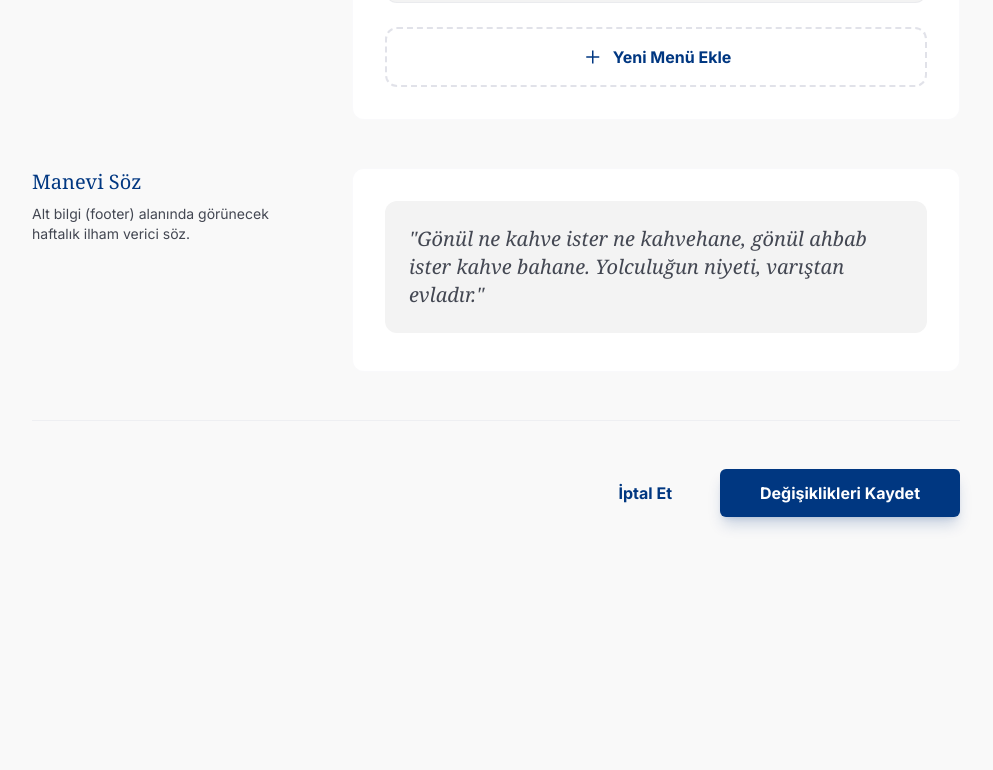
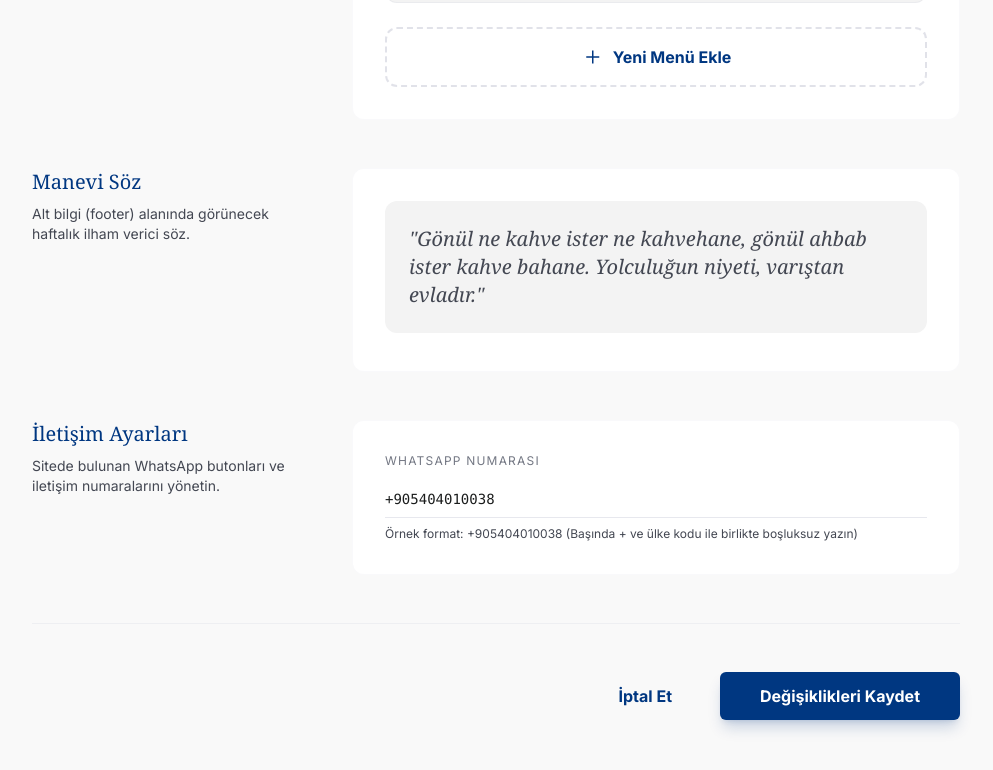
Before and after one commit to birokoli/hadiumreyegidelim, a Next.js app: page /admin/settings in a window 1280 px wide. Shown: the part 1722-2492 px from the top of the page, without its empty margins (272-1265 px from the left). Before the commit the page ends 2319 px from the top, so only its background shows below. Built offline with nearby package versions, Linux system fonts and the light colour scheme; no server answers; the database is empty.

Commit message:
feat: Make WhatsApp number dynamically fetchable from Admin Settings

```diff
--- a/src/app/(admin)/admin/settings/page.tsx
+++ b/src/app/(admin)/admin/settings/page.tsx
@@ -10,7 +10,8 @@ export default function SettingsPage() {
     home_banner_image: "https://lh3.googleusercontent.com/aida-public/AB6AXuCeWn_hW89LbHLjNkEyCjXnO56IpdLz_zRwB9BvtIjHV_CSU9n_ADpxoS-K9Y4UqzQtVdJ9tM238gIiQ3fIEgF50wPqba1ofx6HeAab2E8EYwvLnq_w13P3UCdpuZloJ2P_FBbqiM4ZrKqELKyG3sgBrj2SCUi6yLGc39nIApI_ip6uasqiKaUGRcpE7WnqmMcqOZVc-CUXOaphNXOHK18KEZCYKehmVy4cZRQP0tk7_PHK5iJh4cVmqsN9DeHNleLOmi97WPx_9Gw",
     home_banner_title: "Ruhunuzun Ritmini Kalabalıklara Teslim Etmeyin.",
     home_banner_subtitle: "Ailenize ve Size Özel Butik Umre Deneyimi.",
-    services_banner_image: "https://lh3.googleusercontent.com/aida-public/AB6AXuCuam-SRusysTmFa8cNfGO0nrUWU2b4lhRvrL1t5uRMO09KYGq46lqmXVR1RTQwnsytK6mpj41mpYDz4mnEykVU3E4_79ZFGw1a_ajWIITp0yX5hzJZwCg4c8E7HxHm5PJe8Jj-nfYiMyZynnNE7AWzy5NoYBmvwnuf46RLKc244lqWhr8dRzr0t2K_CwE-RI3yAUKAAHlgeYna0rO0M3jgOYeUYsFay6HDarHuq5VlPkAp591b0L4AtzHAraP1GcnhRYAXT9ea8ig"
+    services_banner_image: "https://lh3.googleusercontent.com/aida-public/AB6AXuCuam-SRusysTmFa8cNfGO0nrUWU2b4lhRvrL1t5uRMO09KYGq46lqmXVR1RTQwnsytK6mpj41mpYDz4mnEykVU3E4_79ZFGw1a_ajWIITp0yX5hzJZwCg4c8E7HxHm5PJe8Jj-nfYiMyZynnNE7AWzy5NoYBmvwnuf46RLKc244lqWhr8dRzr0t2K_CwE-RI3yAUKAAHlgeYna0rO0M3jgOYeUYsFay6HDarHuq5VlPkAp591b0L4AtzHAraP1GcnhRYAXT9ea8ig",
+    whatsappNumber: "+905404010038"
   });
   const [loading, setLoading] = useState(true);
   const [isSaving, setIsSaving] = useState(false);
@@ -279,6 +280,27 @@ export default function SettingsPage() {
           </div>
         </section>
 
+        {/* İletişim Ayarları Section */}
+        <section className="grid grid-cols-1 lg:grid-cols-3 gap-8 items-start">
+          <div className="lg:sticky lg:top-32">
+            <h3 className="text-xl font-serif text-primary mb-2">İletişim Ayarları</h3>
+            <p className="text-sm text-on-surface-variant">Sitede bulunan WhatsApp butonları ve iletişim numaralarını yönetin.</p>
+          </div>
+          <div className="lg:col-span-2 bg-surface-container-lowest p-8 rounded-xl border border-outline-variant/10">
+            <div>
+              <label className="block text-xs font-label uppercase tracking-widest text-outline mb-3">WhatsApp Numarası</label>
+              <input
+                className="w-full border-b border-outline-variant/40 bg-transparent py-2 focus:border-primary outline-none text-sm font-mono"
+                type="text"
+                placeholder="+905404010038"
+                value={settings.whatsappNumber}
+                onChange={(e) => setSettings({...settings, whatsappNumber: e.target.value})}
+              />
+              <p className="text-xs text-on-surface-variant mt-2">Örnek format: +905404010038 (Başında + ve ülke kodu ile birlikte boşluksuz yazın)</p>
+            </div>
+          </div>
+        </section>
+
         {/* Action Bar */}
         <footer className="pt-12 flex justify-end gap-4 border-t border-outline-variant/20 pb-8">
           <button className="px-8 py-3 text-primary font-bold hover:bg-surface-container-low transition-colors rounded-md">İptal Et</button>
--- a/src/app/(main)/bireysel-umre/ozet/page.tsx
+++ b/src/app/(main)/bireysel-umre/ozet/page.tsx
@@ -9,6 +9,18 @@ export default function PlannerSummaryPage() {
   const { pax, flight, returnFlight, mekkeHotel, medineHotel, transfer, train, guide, extras, getTotalUSD } = useConfiguratorStore();
   const cardRef = useRef<HTMLDivElement>(null);
   const [isGenerating, setIsGenerating] = useState(false);
+  const [whatsappNumber, setWhatsappNumber] = useState("905400213438");
+
+  React.useEffect(() => {
+    fetch('/api/settings').then(res => res.json()).then(data => {
+      if (Array.isArray(data)) {
+        const wa = data.find((s: any) => s.key === 'whatsappNumber');
+        if (wa && wa.value) {
+          setWhatsappNumber(wa.value.replace('+', ''));
+        }
+      }
+    }).catch(e => console.error(e));
+  }, []);
 
   // Helper for JSON parsed data
   const parseExtra = (extraData?: string) => {
@@ -75,7 +87,7 @@ export default function PlannerSummaryPage() {
       setTimeout(() => URL.revokeObjectURL(objectUrl), 100);
 
       const text = encodeURIComponent("Merhaba, web siteniz üzerinden kendi umre planımı tasarladım. İndirdiğim plan özetini iletiyorum, detaylar için sizinle görüşmek isterim.");
-      window.open(`https://wa.me/905400213438?text=${text}`, '_blank');
+      window.open(`https://wa.me/${whatsappNumber}?text=${text}`, '_blank');
     } catch (error) {
       console.error("Görsel oluşturulamadı:", error);
       alert("Planınız oluşturulurken bir hata oluştu.");
--- a/src/app/(main)/page.tsx
+++ b/src/app/(main)/page.tsx
@@ -15,6 +15,7 @@ export default async function Home() {
   const home_banner_image = settings.home_banner_image || "https://lh3.googleusercontent.com/aida-public/AB6AXuCeWn_hW89LbHLjNkEyCjXnO56IpdLz_zRwB9BvtIjHV_CSU9n_ADpxoS-K9Y4UqzQtVdJ9tM238gIiQ3fIEgF50wPqba1ofx6HeAab2E8EYwvLnq_w13P3UCdpuZloJ2P_FBbqiM4ZrKqELKyG3sgBrj2SCUi6yLGc39nIApI_ip6uasqiKaUGRcpE7WnqmMcqOZVc-CUXOaphNXOHK18KEZCYKehmVy4cZRQP0tk7_PHK5iJh4cVmqsN9DeHNleLOmi97WPx_9Gw";
   const home_banner_title = settings.home_banner_title || "Ruhunuzun Ritmini Kalabalıklara Teslim Etmeyin.";
   const home_banner_subtitle = settings.home_banner_subtitle || "Ailenize ve Size Özel Butik Umre Deneyimi.";
+  const whatsappNumber = settings.whatsappNumber ? settings.whatsappNumber.replace('+', '') : "905400213438";
 
   return (
     <>
@@ -44,7 +45,7 @@ export default async function Home() {
             <Link href="/bireysel-umre" className="bg-primary text-white px-10 py-5 rounded-2xl font-bold tracking-widest text-sm uppercase shadow-2xl hover:bg-white hover:text-primary active:scale-95 transition-all">
               NİYET ET VE PLANLA
             </Link>
-            <a href="https://wa.me/905400213438?text=Merhaba,%20ana%20sayfanızdan%20ulaşıyorum,%20hizmetleriniz%20hakkında%20bilgi%20almak%20istiyorum." target="_blank" rel="noopener noreferrer" className="flex items-center justify-center gap-3 text-white font-bold border border-white/30 bg-white/10 backdrop-blur-sm px-8 py-5 rounded-2xl hover:bg-white hover:text-primary transition-all uppercase tracking-widest text-xs shadow-xl">
+            <a href={`https://wa.me/${whatsappNumber}?text=Merhaba,%20ana%20sayfanızdan%20ulaşıyorum,%20hizmetleriniz%20hakkında%20bilgi%20almak%20istiyorum.`} target="_blank" rel="noopener noreferrer" className="flex items-center justify-center gap-3 text-white font-bold border border-white/30 bg-white/10 backdrop-blur-sm px-8 py-5 rounded-2xl hover:bg-white hover:text-primary transition-all uppercase tracking-widest text-xs shadow-xl">
               <span className="material-symbols-outlined text-[20px]" style={{ fontVariationSettings: "'FILL' 1" }}>
                 chat
               </span>
--- a/src/components/packages/PackageCheckoutClient.tsx
+++ b/src/components/packages/PackageCheckoutClient.tsx
@@ -8,6 +8,18 @@ export default function PackageCheckoutClient({ pkg }: { pkg: any }) {
   const cardRef = useRef<HTMLDivElement>(null);
   const [isGenerating, setIsGenerating] = useState(false);
   const [pax, setPax] = useState(1);
+  const [whatsappNumber, setWhatsappNumber] = useState("905400213438");
+
+  React.useEffect(() => {
+    fetch('/api/settings').then(res => res.json()).then(data => {
+      if (Array.isArray(data)) {
+        const wa = data.find((s: any) => s.key === 'whatsappNumber');
+        if (wa && wa.value) {
+          setWhatsappNumber(wa.value.replace('+', ''));
+        }
+      }
+    }).catch(e => console.error(e));
+  }, []);
 
   const total = pkg.price * pax;
   const formattedTotal = new Intl.NumberFormat("tr-TR", { minimumFractionDigits: 0 }).format(total);
@@ -37,7 +49,7 @@ export default function PackageCheckoutClient({ pkg }: { pkg: any }) {
       setTimeout(() => URL.revokeObjectURL(objectUrl), 100);
 
       const text = encodeURIComponent(`Merhaba, web siteniz üzerinden "${pkg.title}" paketinizi inceledim ve ${pax} kişi için rezervasyon yapmak istiyorum. Sistemden indirdiğim bilet/dekont ektedir, uçuş tarihleri ve detayları görüşmek isterim.`);
-      window.open(`https://wa.me/905400213438?text=${text}`, '_blank');
+      window.open(`https://wa.me/${whatsappNumber}?text=${text}`, '_blank');
     } catch (error) {
       console.error("Görsel oluşturulamadı:", error);
       alert("Biletiniz oluşturulurken bir hata oluştu.");
```
